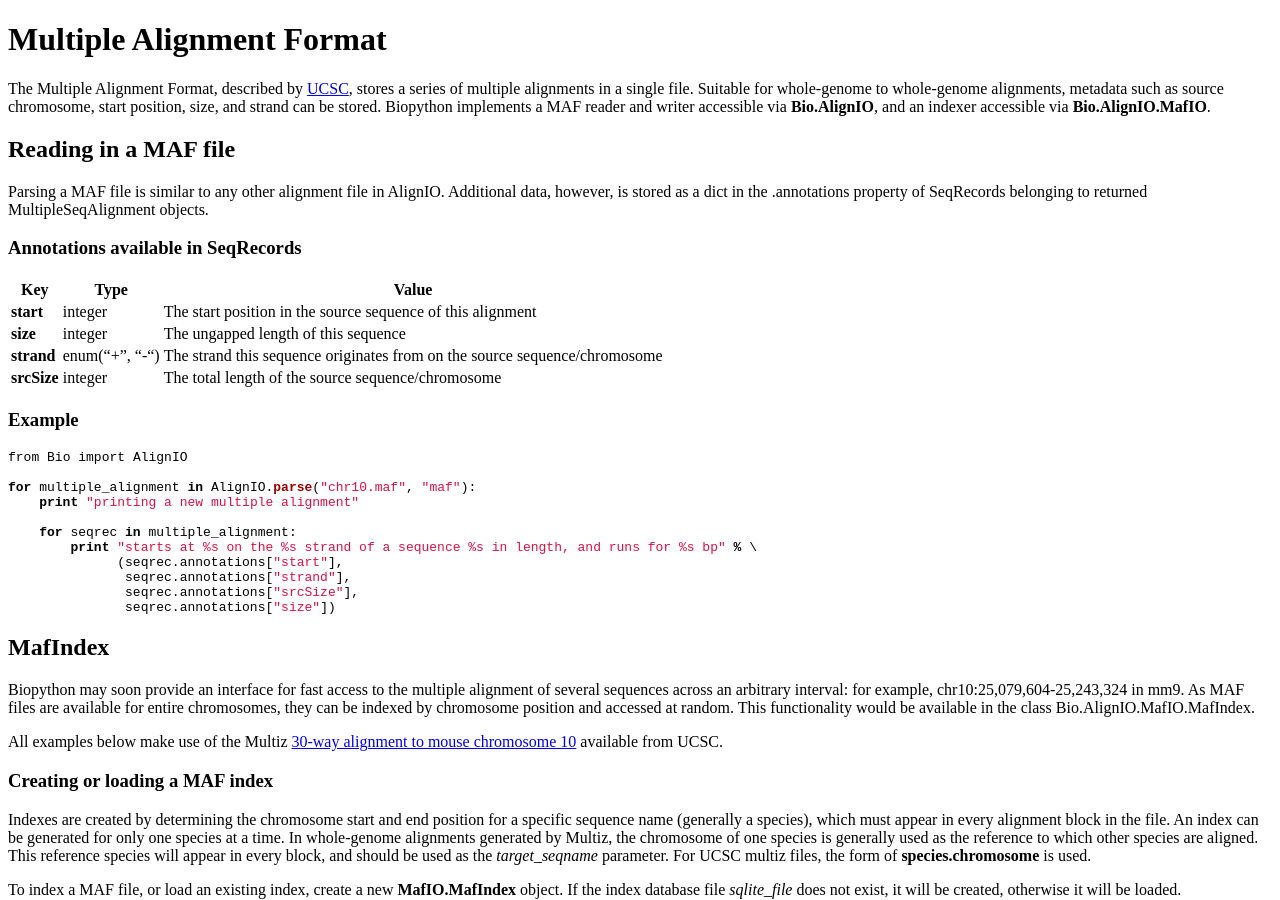
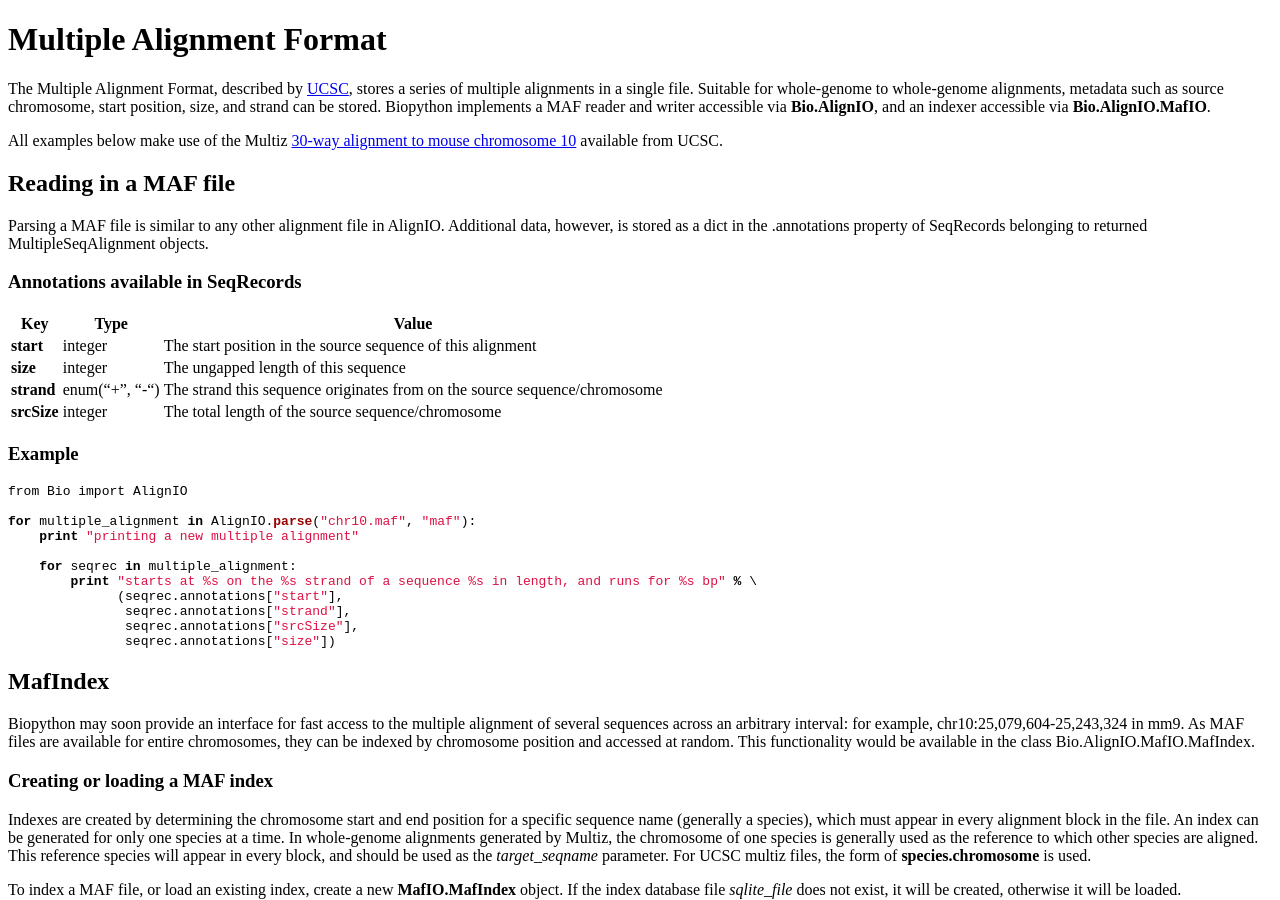
Before and after one commit to biopython/biopython.github.io, a Jekyll site: the page built from wiki/Multiple_Alignment_Format.md, in a window 1280 px wide and 900 px high. Built offline with Jekyll 4.4.1, drawn with Linux system fonts in a browser that asks for light colours; part of the change alters nothing that is shown.

Commit message:
Change to wiki page

```diff
--- a/wiki/Multiple_Alignment_Format.md
+++ b/wiki/Multiple_Alignment_Format.md
@@ -13,6 +13,11 @@ whole-genome to whole-genome alignments, metadata such as source
 chromosome, start position, size, and strand can be stored. Biopython
 implements a MAF reader and writer accessible via **Bio.AlignIO**, and
 an indexer accessible via **Bio.AlignIO.MafIO**.
+
+All examples below make use of the Multiz [30-way alignment to mouse
+chromosome
+10](http://hgdownload.cse.ucsc.edu/goldenPath/currentGenomes/Mus_musculus/multiz30way/maf/chr10.maf.gz)
+available from UCSC.
 
 Reading in a MAF file
 ---------------------
@@ -56,11 +61,6 @@ example, chr10:25,079,604-25,243,324 in mm9. As MAF files are available
 for entire chromosomes, they can be indexed by chromosome position and
 accessed at random. This functionality would be available in the class
 Bio.AlignIO.MafIO.MafIndex.
-
-All examples below make use of the Multiz [30-way alignment to mouse
-chromosome
-10](http://hgdownload.cse.ucsc.edu/goldenPath/currentGenomes/Mus_musculus/multiz30way/maf/chr10.maf.gz)
-available from UCSC.
 
 ### Creating or loading a MAF index
 
```
Also changed, not shown: 1 other file.
